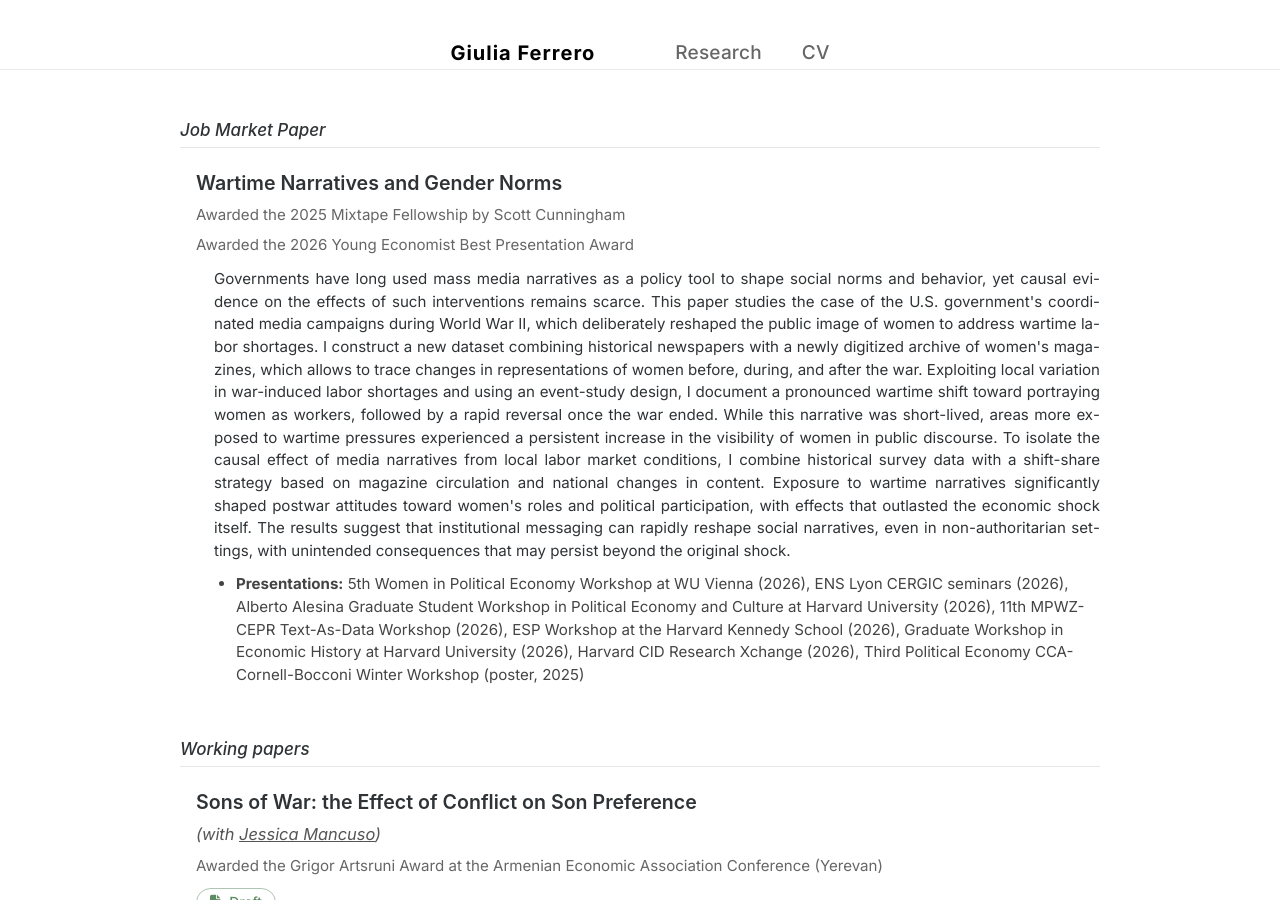
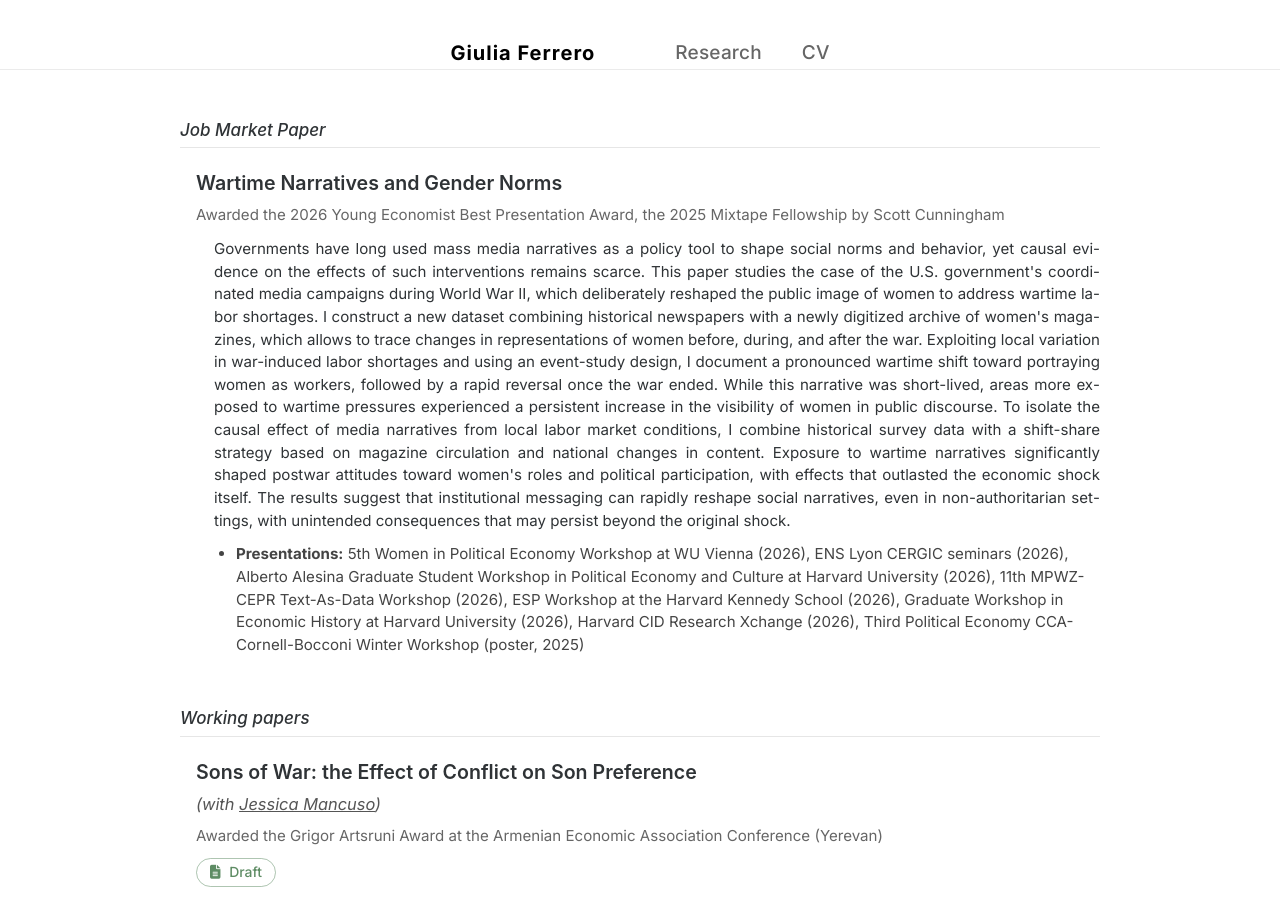
Before and after one commit to giuliferrero/giuliferrero.github.io, a Jekyll site: the page built from _pages/publications.md, in a window 1280 px wide and 900 px high. Built offline with Jekyll 4.4.1, drawn with Linux system fonts in a browser that asks for light colours.

Commit message:
Merge JMP award notes into one line
Co-Authored-By: Claude Opus 5.5 <noreply@anthropic.com>

```diff
--- a/_pages/publications.md
+++ b/_pages/publications.md
@@ -10,9 +10,7 @@ author_profile: false
 
   <h3 class="paper-title">Wartime Narratives and Gender Norms</h3>
 
-  <p class="paper-note">Awarded the 2025 Mixtape Fellowship by Scott Cunningham</p>
-
-  <p class="paper-note">Awarded the 2026 Young Economist Best Presentation Award</p>
+  <p class="paper-note">Awarded the 2026 Young Economist Best Presentation Award, the 2025 Mixtape Fellowship by Scott Cunningham</p>
 
   <p class="paper-abstract" lang="en">
     Governments have long used mass media narratives as a policy tool to
```
